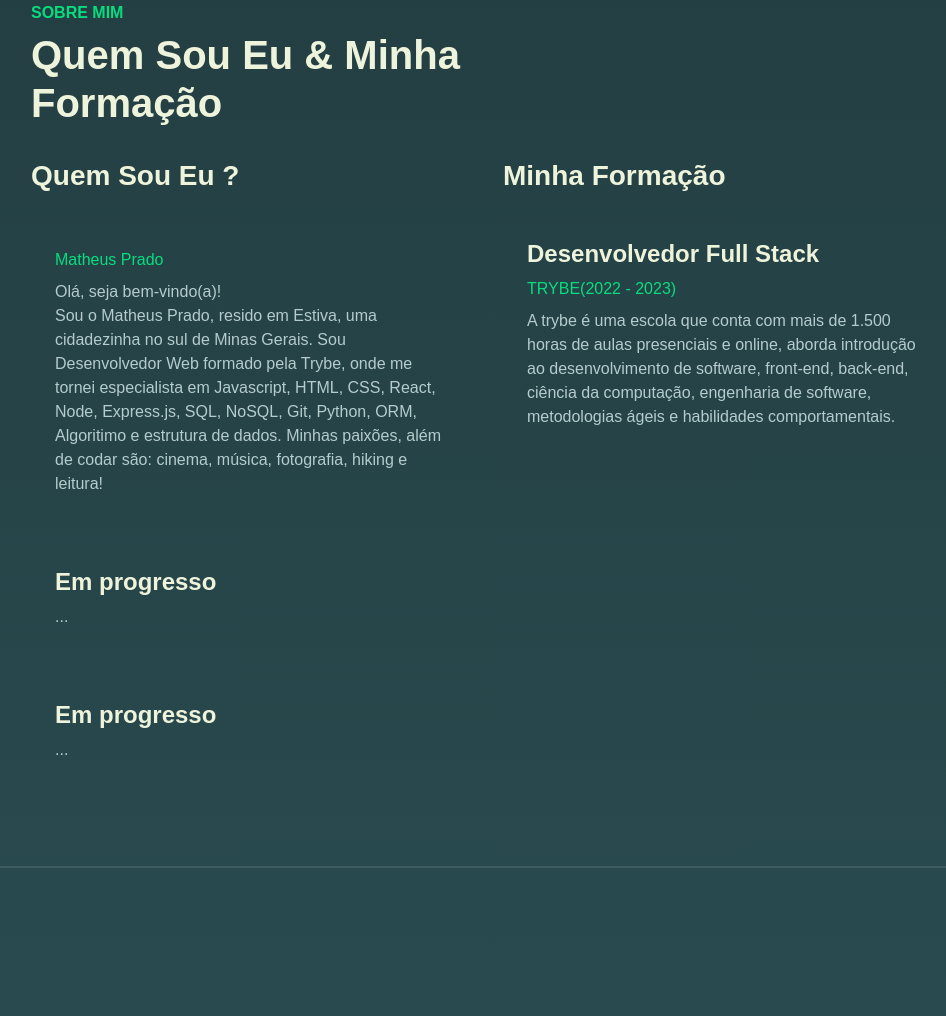
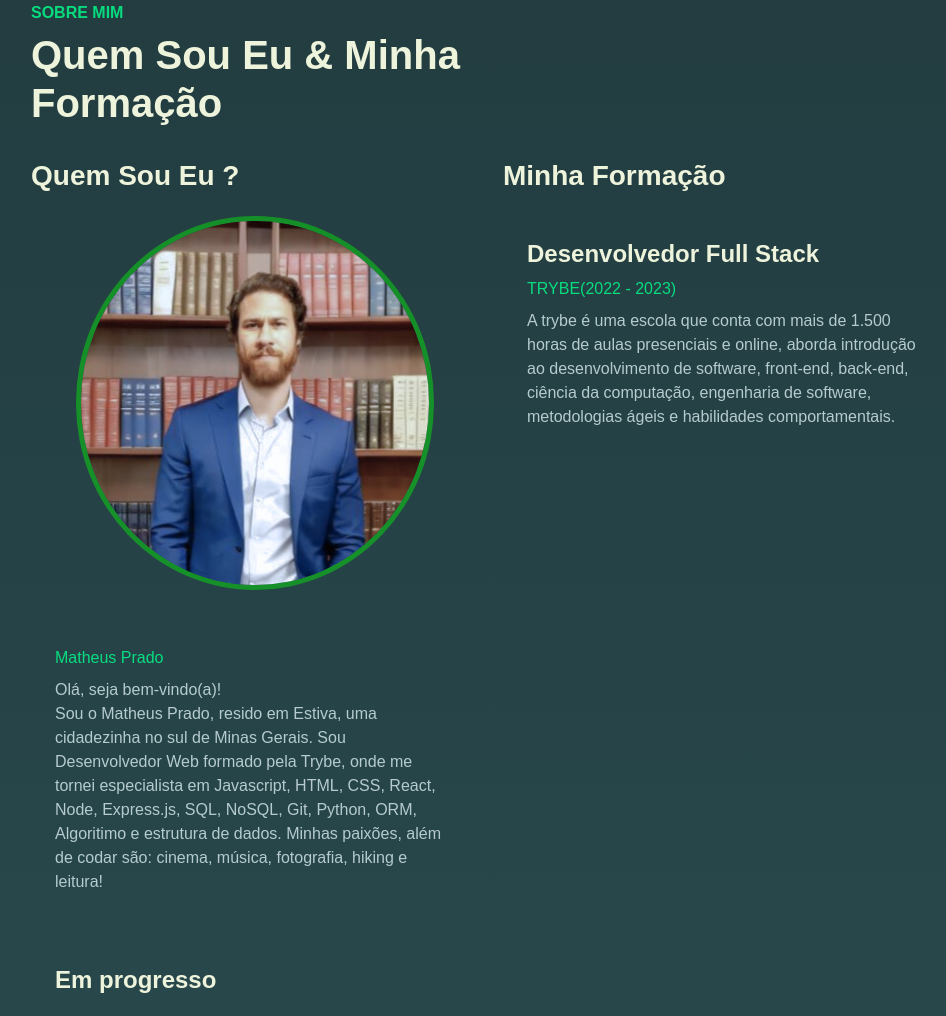
Before and after one commit to matheusPrado007/matheusPrado007.github.io, a website: page index.html in a window 1280 px wide. Shown: the part 4547-5563 px from the top of the page, without its empty margins (269-1215 px from the left). Drawn offline with Linux system fonts and the light colour scheme; some packages are replaced by stand-ins of ours; a script that the page names is missing; a web font is replaced by a local one.

Commit message:
adiciona img em sobre mim

```diff
--- a/assets/css/style.css
+++ b/assets/css/style.css
@@ -259,3 +259,16 @@ key .bg-base {
     border-radius: 100px;
     font-size: 24px;
 }
+
+.div-img-perfil {
+    width: 100%;
+    display: flex;
+    justify-content: center;
+    align-items: center;
+}
+
+.img-perfil {
+    border-radius: 50%;
+    width: 80%;
+    border: 5px solid rgba(0, 255, 0, 0.414);
+}
--- a/index.html
+++ b/index.html
@@ -329,6 +329,9 @@
 
                     <h3 class="mb-4" data-aos="fade-up" data-aos-delay="300">Quem Sou Eu ?</h3>
                     <div class="row gy-4">
+                        <a class="div-img-perfil" href="#">
+                            <img src="./assets/images/port.jpg" class="img-perfil" alt="Imagem de Matheus Prado">
+                        </a>
 
                         <div class="col-12" data-aos="fade-up" data-aos-delay="600">
                             <div class="bg-base p-4 rounded-4 shadow-effect">
```
Also changed, not shown: assets/js/main.js (+0 -21 lines).
